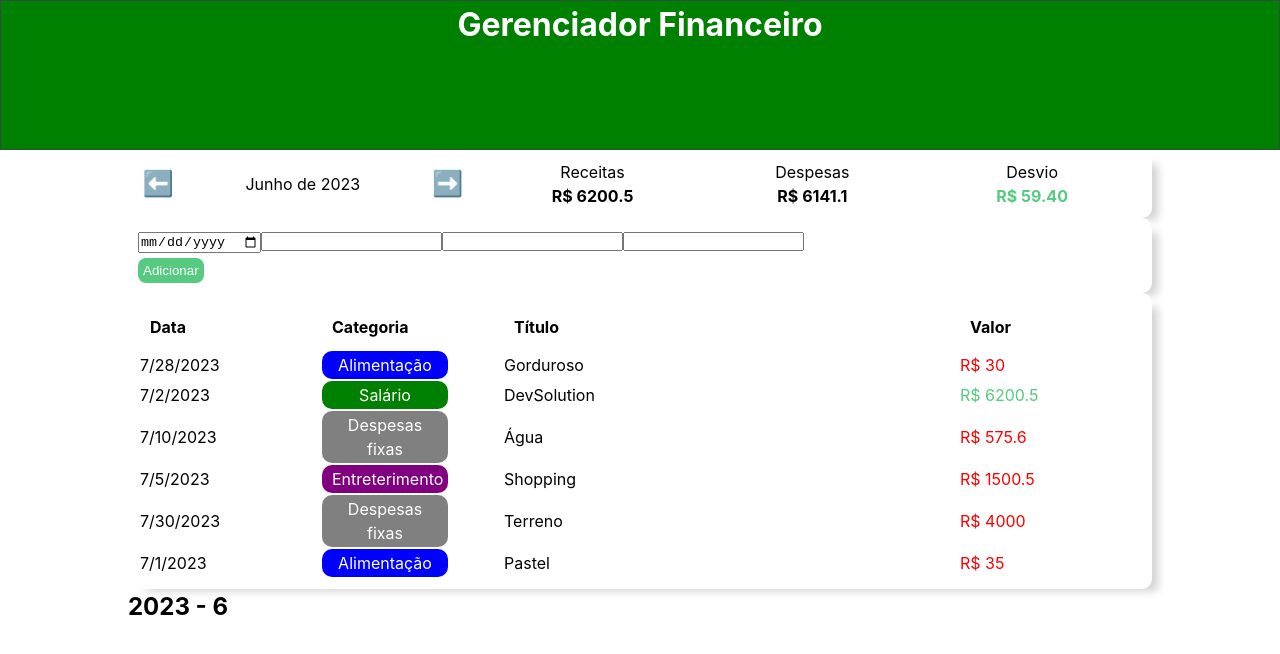
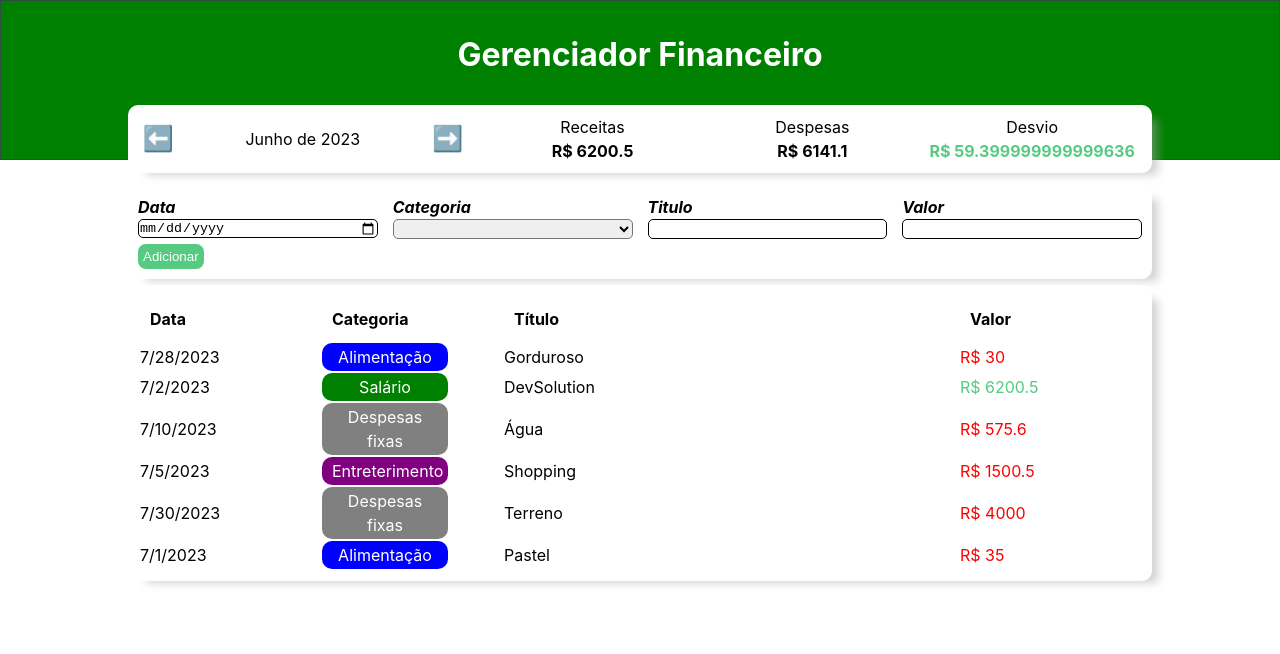
Before and after one commit to Alexsandro-souza/gerenciador_de_despesas, a React (Vite) app: page / in a window 1280 px wide. Shown: the top 654 px of the page. Built offline with nearby package versions, Linux system fonts and the light colour scheme.

Commit message:
Feat: ajustando stylo dos inputs

```diff
--- a/src/App.styles.ts
+++ b/src/App.styles.ts
@@ -11,7 +11,7 @@ export const Container = styled.div`
 export const Header = styled.div`
     width: 100%;
     background-color: Green;
-    height: 150px;
+    height: 160px;
     text-align: center;
     border: solid 1px #304d41;
 `;
@@ -19,6 +19,7 @@ export const Header = styled.div`
 
 export const HeaderText = styled.h1`
     color: white;
+    padding-top: 30px;
 
 
 `;
@@ -28,5 +29,6 @@ export const Body = styled.div`
     width: 80%;
     min-height: 500px;
     margin-bottom: 30px;
+    position: relative;
 
 `;
--- a/src/App.tsx
+++ b/src/App.tsx
@@ -71,7 +71,7 @@ import {InputForm} from './components/input/InputForm';
 
           <Table list={filterItemsList}/>
 
-            <h2>{currentDate}</h2>
+
 
 
         </A.Body>
--- a/src/components/info/AreaInfo.tsx
+++ b/src/components/info/AreaInfo.tsx
@@ -25,6 +25,9 @@ export const AreaInfo = ({filterDate, onMonthChange, revenues, expenses}:props)
         prevMonth.setMonth(prevMonth.getMonth()+1)
         onMonthChange(`${prevMonth.getFullYear()} - ${prevMonth.getMonth()+1}`);
     }
+
+
+
     return(
     <>
         <A.container>
@@ -38,8 +41,8 @@ export const AreaInfo = ({filterDate, onMonthChange, revenues, expenses}:props)
             <A.resumeInfo>
                     <Resume title={'Receitas'} value={revenues}/>
                     <Resume title={'Despesas'} value={expenses}/>
-                    <Resume title={'Desvio'} value={(revenues - expenses).toFixed(2)}
-                    color={((revenues - expenses).toFixed(2)) < 0 ? "red": "#55ca80"}/>
+                    <Resume title={'Desvio'} value={(revenues - expenses)}
+                    color={(revenues - expenses) < 0 ? "red": "#55ca80"}/>
             </A.resumeInfo>
 
 
--- a/src/components/info/AreaInfoStyle.ts
+++ b/src/components/info/AreaInfoStyle.ts
@@ -10,6 +10,8 @@ export const container = styled.div`
     -webkit-box-shadow: 12px 8px 8px -6px rgba(168,162,162,0.49);
     -moz-box-shadow: 12px 8px 8px -6px rgba(168,162,162,0.49);
     display: flex;
+    position: absolute;
+    top: -55px;
 `;
 
 export const filterMonth = styled.div`
--- a/src/components/input/InputForm.tsx
+++ b/src/components/input/InputForm.tsx
@@ -1,27 +1,89 @@
-import React from 'react';
+import React, { useState } from 'react';
 import * as A from './InputFormStyle';
 import {typesItem} from '../../data/tipagem/typesItem';
+import { category } from '../../data/category';
+
+
+
 
 type props={
     addInList : (newItem : typesItem) => void;
 }
 export const InputForm = ({addInList}:props)=>{
+    const [date, setDate] = useState('');
+    const [categorys, setCategory] = useState<string>('');
+    const [title, setTitle] = useState<string>('');
+    const [value, setValue] = useState<string>();
+
+
+    let categoryKeys: string[] = Object.keys(category);
+
+
     const handleAdd = ()=>{
+
+
+
         addInList({
-            date: new Date(2023, 6, 6),
-            category : 'food',
-            title : 'Gorduroso',
-            value : 30.00
+            date: formatDate(date),
+            category : categorys,
+            title : title,
+            value : parseFloat(value)
         })
+        clear();
     }
+
+    const clear = ()=>{
+        setDate('');
+        setCategory('');
+        setTitle('');
+        setValue('');
+    }
+
+
+
+    const formatDate = (date)=>{
+        let [year, month, day] = date.split('-')
+        return new Date(parseInt(year), parseInt(month)-1, parseInt(day))
+    }
+
+    const handleChangeDate = (e)=>{setDate(e.target.value)}
+    const handleChangeCategory = (e)=> setCategory(e.target.value);
+    const handleChangeTitle = (e)=> setTitle(e.target.value);
+    const handleChangeValue = (e)=> setValue(e.target.value);
+
+
+
     return(
         <>
             <A.container>
                 <form>
-                    <input type='date'/>
-                    <input type='text'/>
-                    <input type='text'/>
-                    <input type='text'/>
+                <A.containerWrape>
+                    <A.wrape>
+                        <A.title>Data</A.title>
+                        <A.input  name='data' value={date} type='date' onChange={handleChangeDate}/>
+                    </A.wrape>
+                    <A.wrape>
+                        <A.title>Categoria</A.title>
+                        <A.inputCategory padding={0.5} name='categoria' value={categorys} onChange={handleChangeCategory}>
+                            <>
+                            <A.optionCategory></A.optionCategory>
+                            {categoryKeys.map((item,index)=>{
+                            return <A.optionCategory key={index} value={item} >{category[item].title}</A.optionCategory>
+
+                            })}
+                            </>
+                        </A.inputCategory>
+                    </A.wrape>
+                    <A.wrape>
+                        <A.title>Titulo</A.title>
+                        <A.input padding={1.4} name='titulo' value={title} type='text'onChange={handleChangeTitle}/>
+                    </A.wrape>
+                    <A.wrape>
+                        <A.title>Valor</A.title>
+                        <A.input padding={1.4} name='valor' value={value} type='text' onChange={handleChangeValue}/>
+                    </A.wrape>
+                </A.containerWrape>
+
 
                 </form>
                 <A.buttom onClick={handleAdd}>Adicionar</A.buttom>
--- a/src/components/input/InputFormStyle.ts
+++ b/src/components/input/InputFormStyle.ts
@@ -1,5 +1,10 @@
 import styled from 'styled-components';
 
+interface InputProps {
+    padding?: number;
+    width? : number;
+
+}
 
 export const container = styled.div`
     width: 100%;
@@ -9,6 +14,8 @@ export const container = styled.div`
     box-shadow: 12px 8px 8px -6px rgba(168,162,162,0.49);
     -webkit-box-shadow: 12px 8px 8px -6px rgba(168,162,162,0.49);
     -moz-box-shadow: 12px 8px 8px -6px rgba(168,162,162,0.49);
+    position: absolute;
+    top: 25px;
 
 `;
 
@@ -23,8 +30,41 @@ export const buttom = styled.button`
 
 `
 
-export const inputDate = styled.input`
+export const input = styled.input<{InputProps}>`
+    outline: none;
+    border: solid 1px black;
+    padding: ${(props) => props.padding ? `${props.padding}px` : 0} 0;
+    border-radius: 5px;
 
 
 
 `
+
+
+export const inputCategory = styled.select<{padding?: number}>`
+    padding: ${(props) => props.padding ? `${props.padding}px` : 0} 0;
+    border-radius: 5px;
+`;
+
+export const optionCategory = styled.option`
+    outline: none;
+
+
+`;
+
+export const title = styled.label`
+    font-weight: bold;
+    font-style: italic;
+
+`;
+
+export const wrape = styled.div`
+    display: flex;
+    flex-direction: column;
+    flex: 1;
+
+`
+export const containerWrape = styled.div`
+    display: flex;
+    gap: 15px;
+`;
--- a/src/components/table/style.ts
+++ b/src/components/table/style.ts
@@ -8,6 +8,8 @@ export const table = styled.table`
     box-shadow: 12px 8px 8px -6px rgba(168,162,162,0.49);
     -webkit-box-shadow: 12px 8px 8px -6px rgba(168,162,162,0.49);
     -moz-box-shadow: 12px 8px 8px -6px rgba(168,162,162,0.49);
+    position: absolute;
+    top: 125px;
 
 `;
 
```
